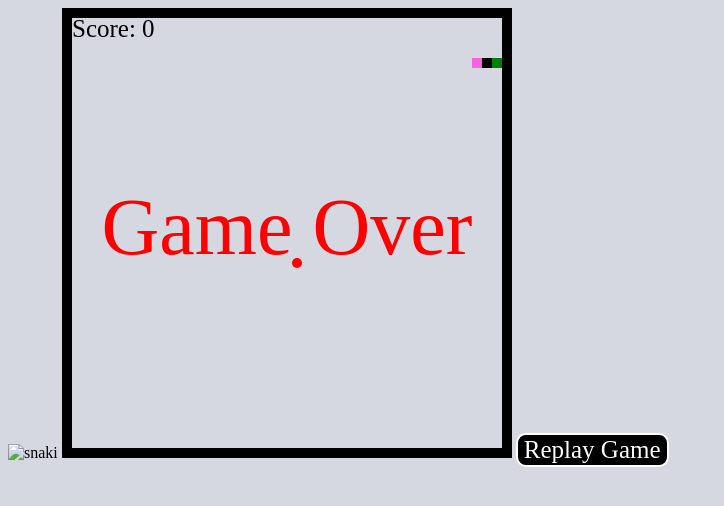
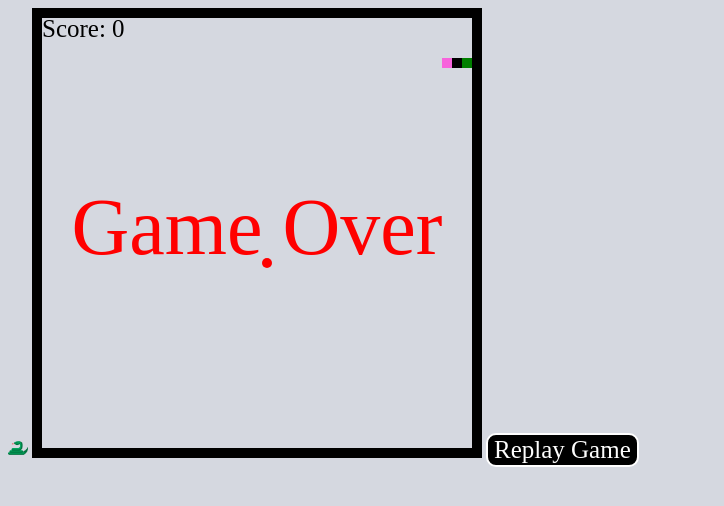
Before and after one commit to Viskiss/Snake-test, a plain HTML site: page index.html in a window 1280 px wide. Shown: the whole page, without its empty margins (0-724 px from the left). Drawn offline with nearby package versions, Linux system fonts and the light colour scheme; the site is published under a folder, as on GitHub Pages, so addresses that start at the root find nothing; a web font is replaced by a local one.

Commit message:
Update index.html

```diff
--- a/index.html
+++ b/index.html
@@ -12,7 +12,7 @@
     <title>Document</title>
   </head>
   <body>
-    <img id="photo" src="/427533.png" alt="snaki" height="20px" ,width="20px" />
+    <img id="photo" src="./427533.png" alt="snaki" height="20px" ,width="20px" />
     <canvas id="canvas" width="450" height="450"></canvas>
     <script src="https://code.jquery.com/jquery-2.1.0.js"></script>
     <script>
```
